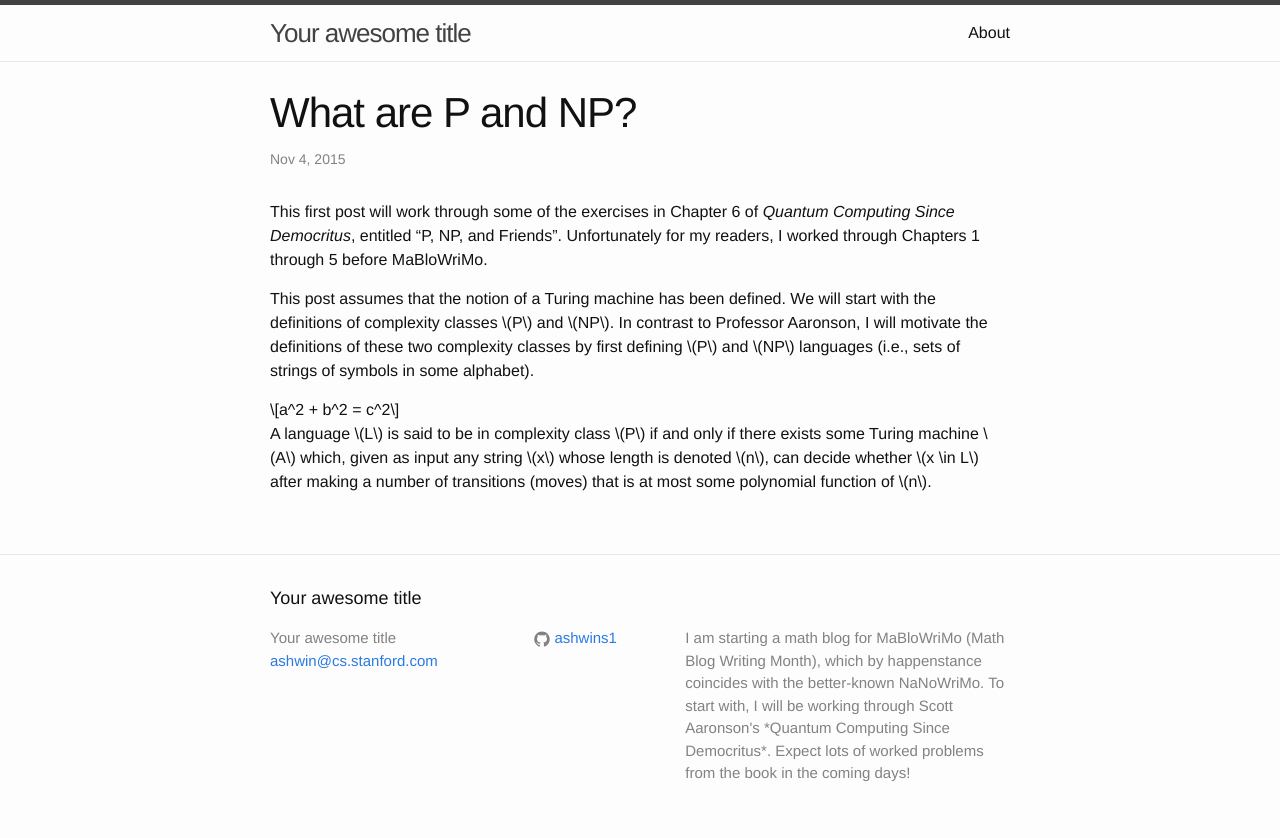
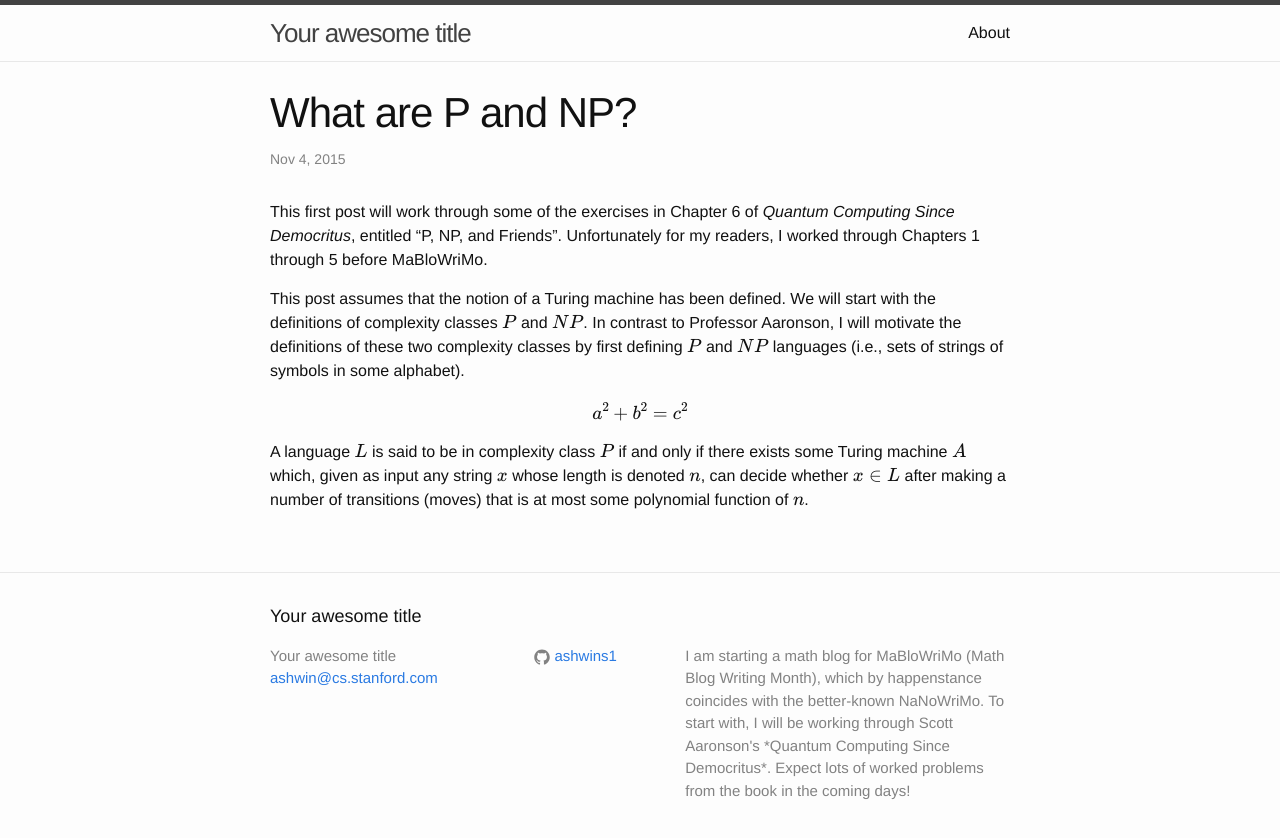
Before and after one commit to ashwins1/ashwins1.github.io, a Jekyll site: the page built from _posts/2015-11-03-p-and-np.markdown, in a window 1280 px wide. Shown: the top 838 px of the page. Built offline with Jekyll 4.4.1, drawn with Linux system fonts in a browser that asks for light colours; Markdown is read by kramdown in place of the engine named in the settings; formulas are drawn with MathJax 3; part of the change alters nothing that is shown.

Commit message:
Moving MathJax include to post instead.

```diff
--- a/_config.yml
+++ b/_config.yml
@@ -20,4 +20,4 @@ url: "http://yourdomain.com" # the base hostname & protocol for your site
 github_username:  ashwins1
 
 # Build settings
-markdown: redcarpet
+markdown: kramdown
--- a/_posts/2015-11-03-p-and-np.markdown
+++ b/_posts/2015-11-03-p-and-np.markdown
@@ -4,6 +4,12 @@ title:  "What are P and NP?"
 date:   2015-11-03 20:17:44 -0800
 categories: math quantum
 ---
+
+<head>
+    <script type="text/javascript"
+            src="http://cdn.mathjax.org/mathjax/latest/MathJax.js?config=TeX-AMS-MML_HTMLorMML">
+    </script>
+</head>
 
 This first post will work through some of the exercises in Chapter 6 of
 *Quantum Computing Since Democritus*, entitled "P, NP, and Friends".
```
